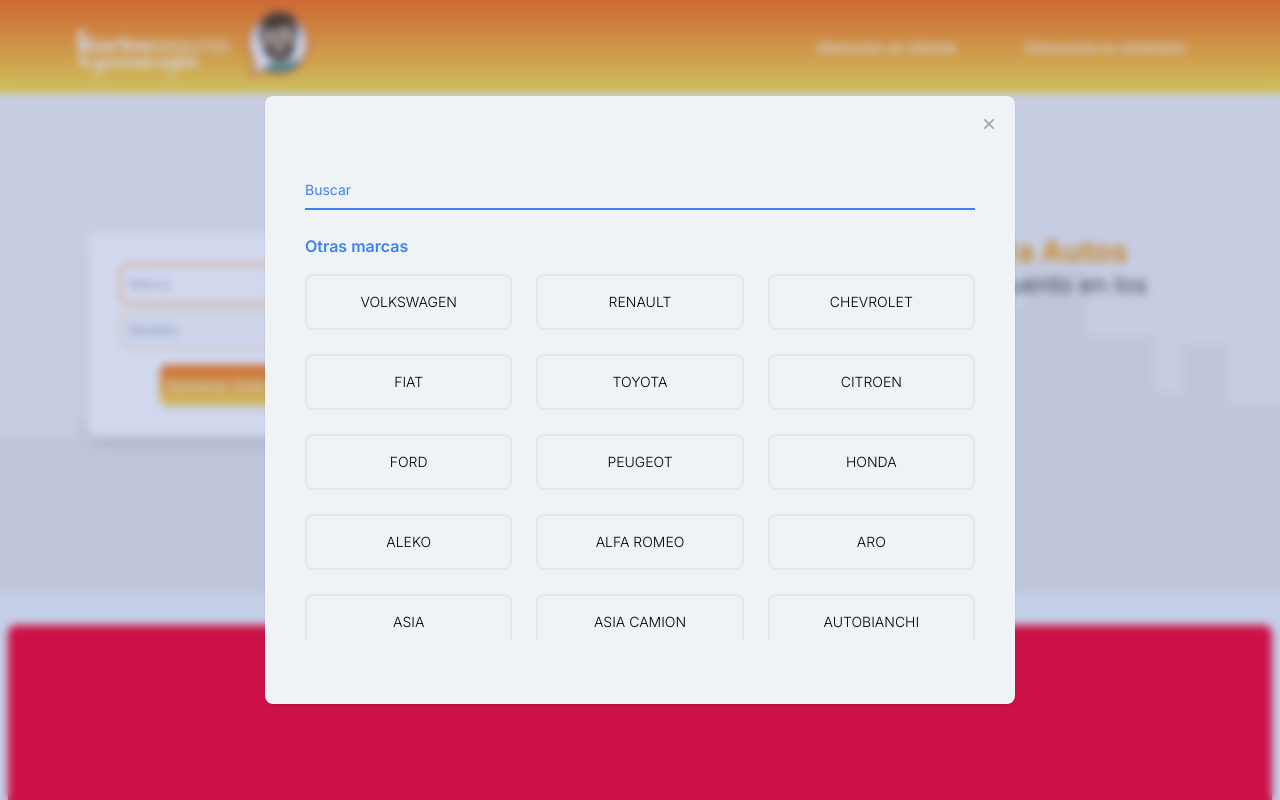
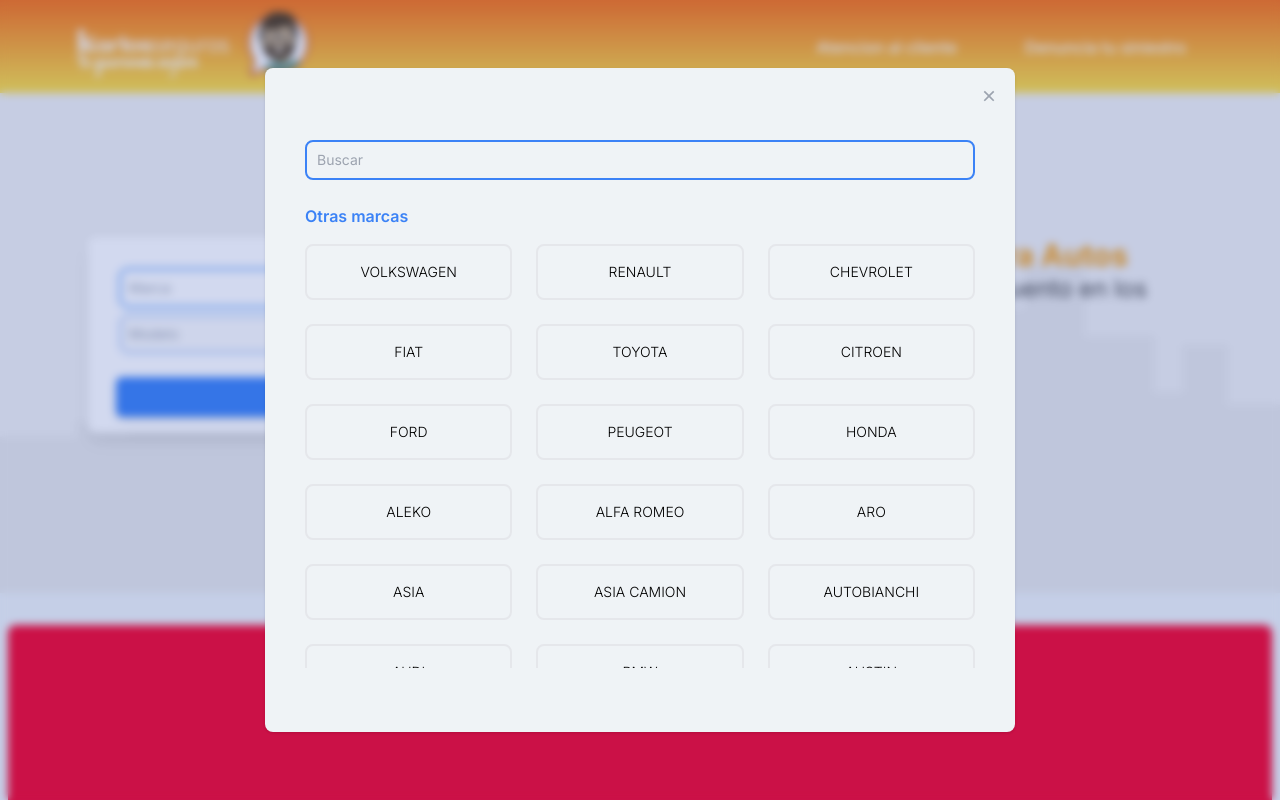
Before and after one commit to jack-rockstar/karlitosWeb, a Next.js app: page / in a window 1280 px wide. Both pictures are taken after a click on the element 240 px from the left and 284 px from the top of the page. Shown: the top 800 px of the page. Built offline with nearby package versions, Linux system fonts and the light colour scheme.

Commit message:
inputlabel

```diff
--- a/src/app/components/Body/FormVehiculos.jsx
+++ b/src/app/components/Body/FormVehiculos.jsx
@@ -25,10 +25,11 @@
         <div className='col-span-1'>
           <InputButton placeholder='Version' disabled />
         </div>
-        <div className='flex items-center justify-center '>
-          <button type='button' onClick={openModalUser} className='w-40 h-10 mt-2 text-white rounded-md shadow-md btn bg-gradient-to-b from-orange-500 to-yellow-300'>Generar Cotización </button>
-        </div>
+
       </section>
+      <div className='flex items-center justify-center '>
+        <button type='button' onClick={openModalUser} className='w-full h-10 mx-3 mt-2 text-white bg-blue-500 rounded-md shadow-md'>Generar Cotización </button>
+      </div>
       <ModalVehiculo closeModal={closeModal} isOpen={isOpen} />
     </>
   )
--- a/src/app/components/Body/ModalVehiculo.jsx
+++ b/src/app/components/Body/ModalVehiculo.jsx
@@ -389,22 +389,25 @@
 export default function ModalVehiculo({ closeModal, isOpen }) {
   return (
     <Modal closeModal={closeModal} isOpen={isOpen}>
-      <main className='my-10  overflow-auto custom-scrollbar-orange max-h-[60vh] relative'>
+      <main className='relative my-10'>
         <div className='py-2 mx-2 '>
           <InputLabel label='Buscar' placeholder='' />
         </div>
-        <h3 className='block py-4 mx-2 text-base font-semibold text-blue-500'>Otras marcas</h3>
-        <div className='grid grid-cols-3 gap-6 px-2 '>
-          {
+        <div className='overflow-auto custom-scrollbar-orange max-h-[60vh]'>
+          <h3 className='block py-4 mx-2 text-base font-semibold text-blue-500'>Otras marcas</h3>
+          <div className='grid grid-cols-3 gap-6 px-2 ] '>
+            {
           vehiculos.map(e =>
             <article key={e.id} className='px-8 py-4 transition-all border-2 rounded-lg cursor-pointer hover:border-blue-300'>
               <p className='text-sm font-light text-center text-black'>{e.name}</p>
             </article>
+          )
+          }
 
-          )
-        }
+          </div>
 
         </div>
+
       </main>
 
     </Modal>
--- a/src/app/components/General/InputButton.jsx
+++ b/src/app/components/General/InputButton.jsx
@@ -2,8 +2,8 @@
 export default function InputButton({ onClick, ...props }) {
   return (
     <div className='relative w-full' onClick={onClick}>
-      <input className='block w-full p-2 text-sm text-white border border-orange-300 rounded-lg cursor-pointer focus:ring-orange-400 focus:outline-none focus:ring-1' {...props} />
-      <RiArrowDropDownLine className='absolute top-0 right-0 w-12 py-1 text-orange-400 border-l-2 h-9 border-l-orange-300' />
+      <input className='block w-full p-2 text-sm text-white border border-blue-500 rounded-lg cursor-pointer focus:ring-blue-400 focus:outline-none focus:ring-1' {...props} />
+      <RiArrowDropDownLine className='absolute top-0 right-0 w-12 py-1 text-blue-400 border-l-2 h-9 border-l-blue-300' />
     </div>
   )
 }
--- a/src/app/components/General/InputLabel.jsx
+++ b/src/app/components/General/InputLabel.jsx
@@ -1,8 +1,12 @@
 export default function InputLabel({ label, ...props }) {
   return (
-    <div class='relative z-0'>
-      <input className='block py-2.5 px-0 w-full text-sm text-gray-900 bg-transparent border-0 border-b-2  appearance-none border-blue-500 focus:border-blue-500 focus:outline-none focus:ring-0 peer' {...props} />
-      <label className='absolute text-sm text-blue-500 duration-300 transform -translate-y-6 scale-75 top-3 -z-10 origin-[0] peer-focus:left-0 peer-focus:text-blue-500  peer-placeholder-shown:scale-100 peer-placeholder-shown:translate-y-0 peer-focus:scale-75 peer-focus:-translate-y-6'>{label}</label>
+    // <div class='relative z-0'>
+    //   <input className='block py-2.5 px-0 w-full text-sm text-gray-900 bg-transparent border-0 border-b-2  appearance-none border-blue-500 focus:border-blue-500 focus:outline-none focus:ring-0 peer' {...props} />
+    //   <label className='absolute text-sm text-blue-500 duration-300 transform -translate-y-6 scale-75 top-3 -z-10 origin-[0] peer-focus:left-0 peer-focus:text-blue-500  peer-placeholder-shown:scale-100 peer-placeholder-shown:translate-y-0 peer-focus:scale-75 peer-focus:-translate-y-6'>{label}</label>
+    // </div>
+    <div class='relative'>
+      <input type='text' id='floating_outlined' className='block px-2.5 pb-2 pt-2 w-full text-sm text-gray-900 bg-transparent rounded-lg border-2 b appearance-none  border-blue-500 focus:border-blue-500 focus:outline-none focus:ring-0 peer' placeholder=' ' />
+      <label htmlFor='floating_outlined' className='absolute text-sm  text-gray-400 duration-300 transform -translate-y-4 scale-75 top-2 z-10 origin-[0] bg-[#eff3f6]  px-2 peer-focus:px-2  peer-focus:text-blue-500 peer-placeholder-shown:scale-100 peer-placeholder-shown:-translate-y-1/2 peer-placeholder-shown:top-1/2 peer-focus:top-2 peer-focus:scale-75 peer-focus:-translate-y-4 left-1'>{label}</label>
     </div>
   )
 }
--- a/src/app/globals.css
+++ b/src/app/globals.css
@@ -34,6 +34,18 @@
   margin-top: -18px;
 }
 
+.custom-scrollbar-orange::-webkit-scrollbar {
+  width: 6px;
+  background-color: #b0b2b4;
+
+}
+
+.custom-scrollbar-orange::-webkit-scrollbar-thumb {
+  background-color: #3c83f6;
+  border-radius: 50px;
+
+}
+
 /* .custom-scrollbar-orange {
   scrollbar-width: thin;
   scrollbar-color: orange;
```
